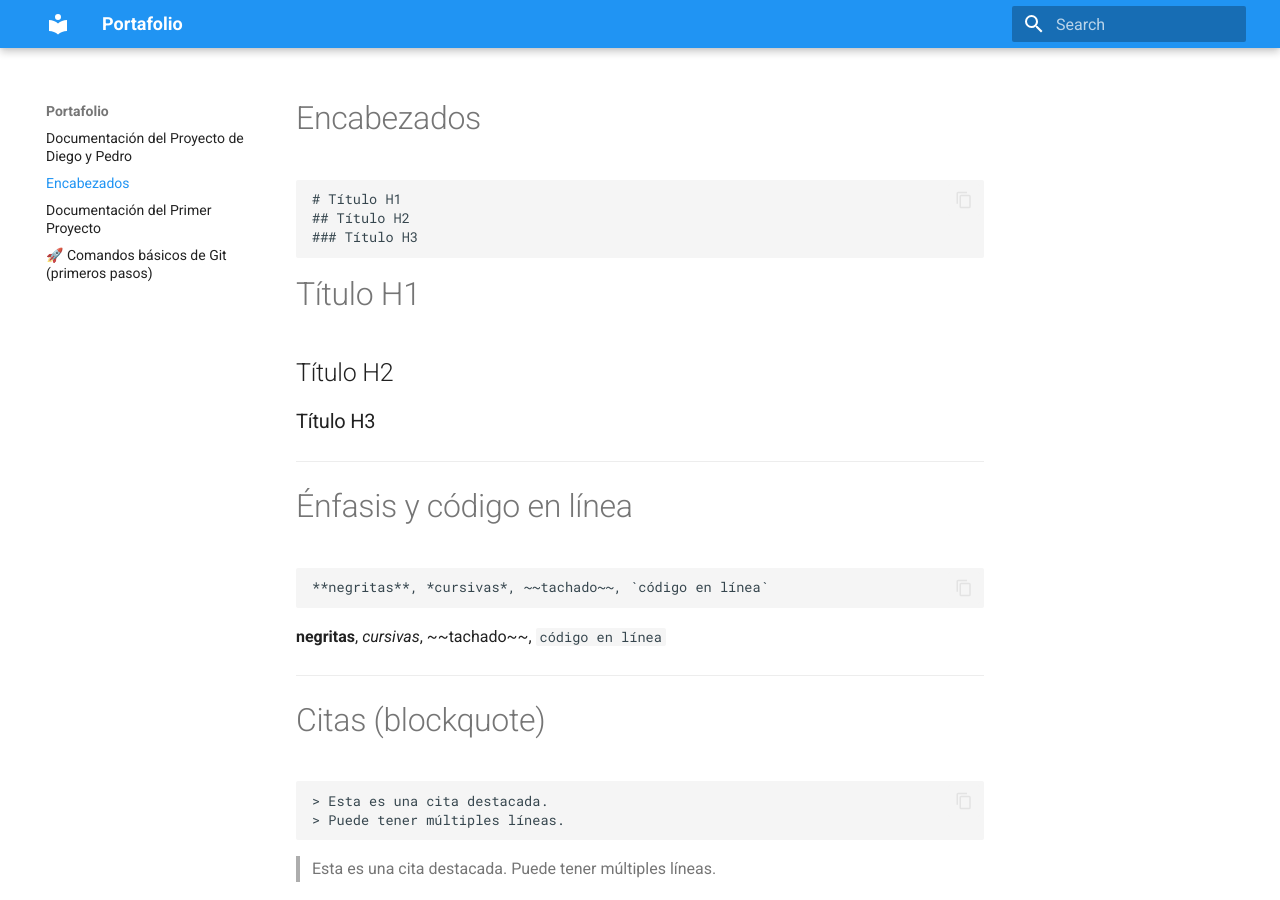
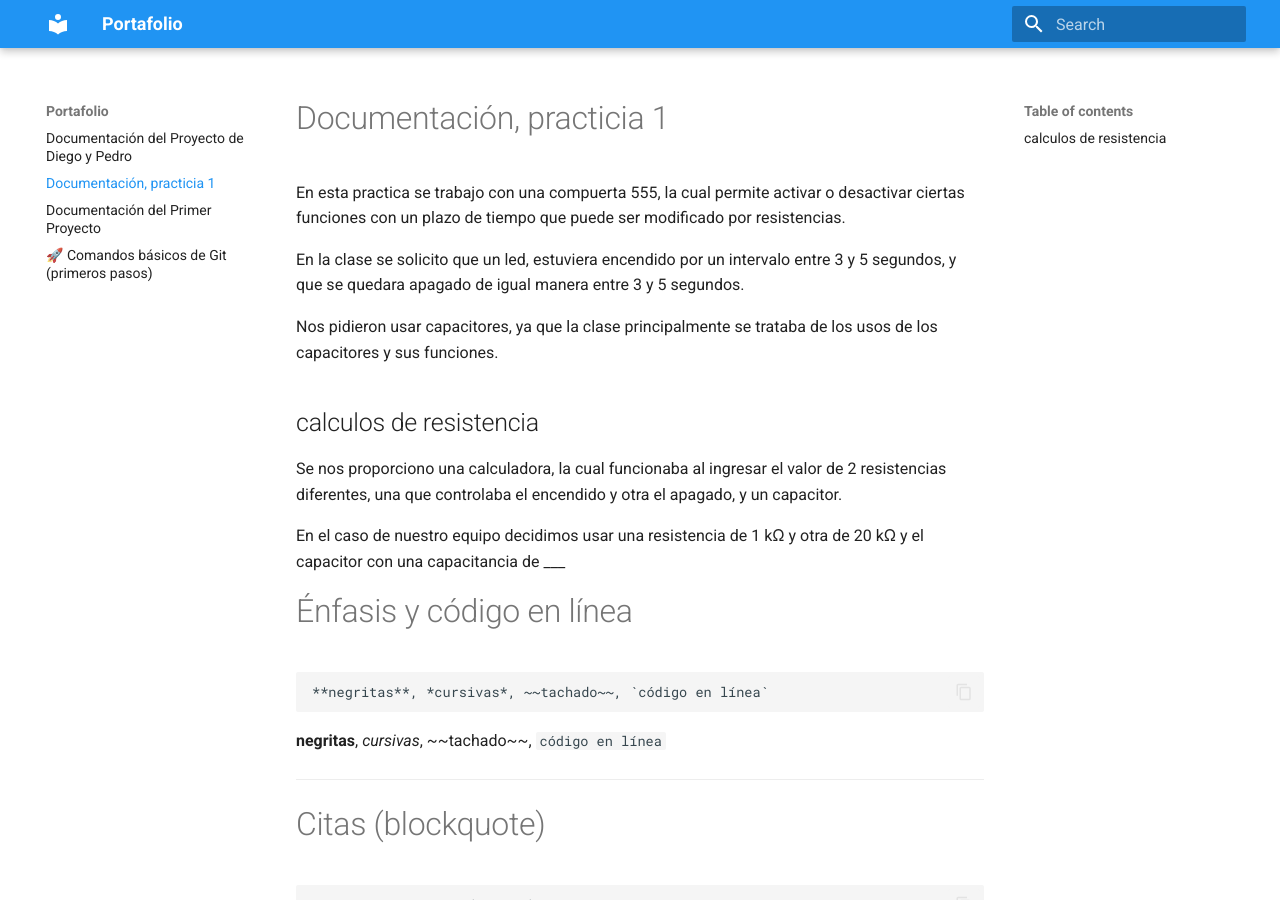
Before and after one commit to Diego200718/Portafolio1, an MkDocs documentation site: the page built from docs/comandos.md, in a window 1280 px wide and 900 px high. Built offline with MkDocs 1.6.1 and Material for MkDocs 9.7.7, drawn with Linux system fonts in a browser that asks for light colours.

Commit message:
Documentacion practica 1 (falta terminar)

````diff
--- a/docs/comandos.md
+++ b/docs/comandos.md
@@ -1,16 +1,15 @@
-# Encabezados
+# Documentación, practicia 1
+En esta practica se trabajo con una compuerta 555, la cual permite activar o desactivar ciertas funciones con un plazo de tiempo que puede ser modificado por resistencias.
 
-``` codigo
-# Título H1
-## Título H2
-### Título H3
-```
+En la clase se solicito que un led, estuviera encendido por un intervalo entre 3 y 5 segundos, y que se quedara apagado de igual manera entre 3 y 5 segundos.
 
-# Título H1
-## Título H2
-### Título H3
+Nos pidieron usar capacitores, ya que la clase principalmente se trataba de los usos de los capacitores y sus funciones.
 
----
+##calculos de resistencia
+
+Se nos proporciono una calculadora, la cual funcionaba al ingresar el valor de 2 resistencias diferentes, una que controlaba el encendido y otra el apagado, y un capacitor.
+
+En el caso de nuestro equipo decidimos usar una resistencia de 1 kΩ y otra de 20 kΩ y el capacitor con una capacitancia de ___
 
 # Énfasis y código en línea
 
````
